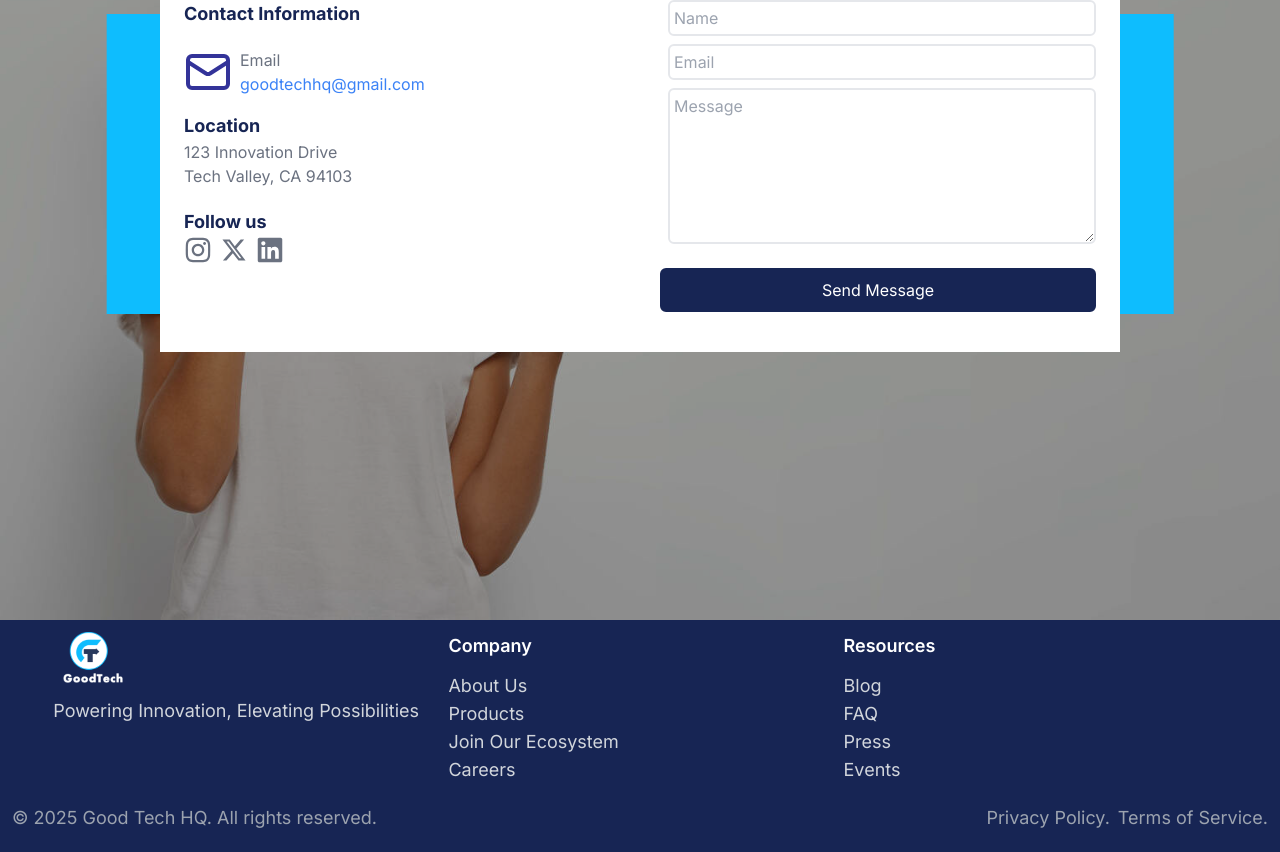
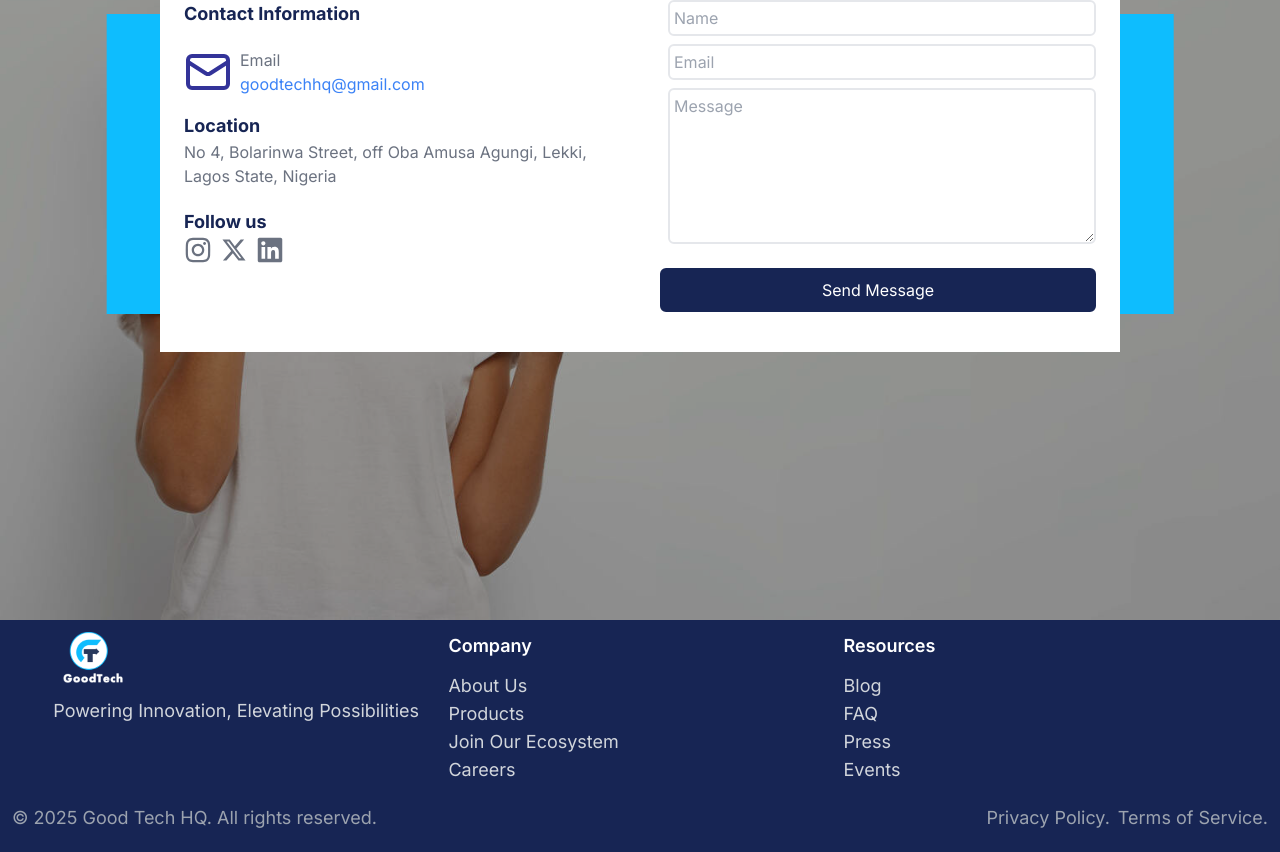
Before and after one commit to afekhaijoseph/good-tech, a React (Vite) app: page / in a window 1280 px wide. Shown: the part 4398-5250 px from the top of the page. Built offline with nearby package versions, Linux system fonts and the light colour scheme.

Commit message:
inserted correct location

```diff
--- a/src/components/Contact.jsx
+++ b/src/components/Contact.jsx
@@ -5,7 +5,7 @@ import { RiTwitterXFill } from "react-icons/ri";
 import { FaLinkedin } from "react-icons/fa";
 const GetInTouch = () => {
   return (
-    <div id="git" className="h-screen text-gray-500 bg-cover py-10 relative md:h-[50vh] lg:h-screen" style={{backgroundImage: `url(${git})`}}>
+    <div id="git" className="h-screen text-gray-500 bg-cover py-10 relative md:h-[60vh] lg:h-screen" style={{backgroundImage: `url(${git})`}}>
         <div className="absolute inset-0 bg-black/40 z-0"></div>
         <div className="absolute top-0 left-0 right-0">
             <div>
@@ -44,8 +44,7 @@ const GetInTouch = () => {
                 </div>
                 <div className="mb-5">
                     <p className="font-bold text-blue-950 text-lg ">Location</p>
-                    <p>123 Innovation Drive</p>
-                    <p>Tech Valley, CA 94103</p>
+                    <p>No 4, Bolarinwa Street, off Oba Amusa Agungi, Lekki, Lagos State, Nigeria</p>
                 </div>
                 <div>
                     <p className="font-bold text-lg text-blue-950" >Follow us</p>
--- a/src/components/Ecosystem.jsx
+++ b/src/components/Ecosystem.jsx
@@ -4,7 +4,7 @@ const Ecosystem = () => {
     <div className="text-gray-500 mt-14" >
         <h2 className="text-4xl text-blue-950 font-bold text-center my-6 font-orbitron">Join Our Ecosystem</h2>
         <p className="text-xl text-center mt-10 mb-16">Good Tech HQ thrives on collaboration, bold thinking, and shared ambition. If you are an innovator, investor, or entrepreneur looking to shape the future, there’s a place for you here. Opportunities include:</p>
-        <div className="flex flex-col gap-12 w-9/12 md:flex-row md:w-4/6 md:gap-6 mx-auto">
+        <div className="flex flex-col gap-12 w-9/12 md:flex-row md:w-5/6 lg:w-4/6 md:gap-6 mx-auto">
         <div className="flex flex-col relative items-center gap-2 border border-gray-200 rounded-md p-3 shadow-md basis-full" >
           <div className="rounded-full p-3 absolute -top-0 -translate-y-1/2 bg-gray-200">
             <Combine size={48} stroke="#28395d"/>
--- a/src/components/Hero.jsx
+++ b/src/components/Hero.jsx
@@ -2,7 +2,7 @@ import { ArrowRight } from "lucide-react"
 
 const Hero = () => {
   return (
-    <div className="py-10 absolute top-14 flex flex-col gap-4 text-center mx-auto px-3 md:text-left md:gap-0 lg:w-3/5 lg:mx-0 lg:top-16 md:pl-10">
+    <div className="py-10 absolute top-14 flex flex-col gap-4 text-center mx-auto px-3 md:text-left md:gap-0 lg:w-3/5 lg:mx-0 md:top-1/4 lg:top-16 md:pl-10">
      <h1 className="text-5xl text-[#28395D] font-bold leading-tight font-orbitron">From Ideas to Impact - <span className="text-transparent bg-clip-text bg-gradient-to-r from-[rgba(0,153,255,0.8)] to-[rgb(40,57,93)]">Innovating for a Smarter Future</span></h1>
      <h2 className="text-xl text-gray-700 leading-normal my-5 md:textl-2xl">Good Tech HQ is more than a tech company. We are the driving force behind transformative products that reshape industries and improve lives. By merging innovation, strategy, and execution, we turn bold ideas into tangible, lasting solutions.</h2>
      <div className="flex items-center gap-2 bg-blue-950 text-lg font-semibold text-white py-2 px-4 rounded-md mx-auto my-5 border-2 border-blue-950 hover:text-blue-950 hover:bg-white md:mx-0 md:w-fit">
--- a/src/components/Processes.jsx
+++ b/src/components/Processes.jsx
@@ -3,7 +3,7 @@ const Process = () => {
   return (
     <div className="mx-auto">
         <h2 className="text-4xl text-blue-950 font-bold text-center my-3 font-orbitron">Our Process</h2>
-        <div className="my-10 text-blue-950 grid grid-cols-1 gap-3 md:grid-cols-4">
+        <div className="my-10 text-blue-950 grid grid-cols-1 gap-3 md:grid-cols-2 lg:grid-cols-4">
             <div className="lab shadow-md bg-[rgb(14,189,254,0.1)] rounded-md p-7 flex flex-col gap-3 items-start transition-transform duration-300 hover:-translate-y-2">
               <Search size={48} stroke="#28395d"/>
               <h3 className="font-bold">Lab</h3>
```
